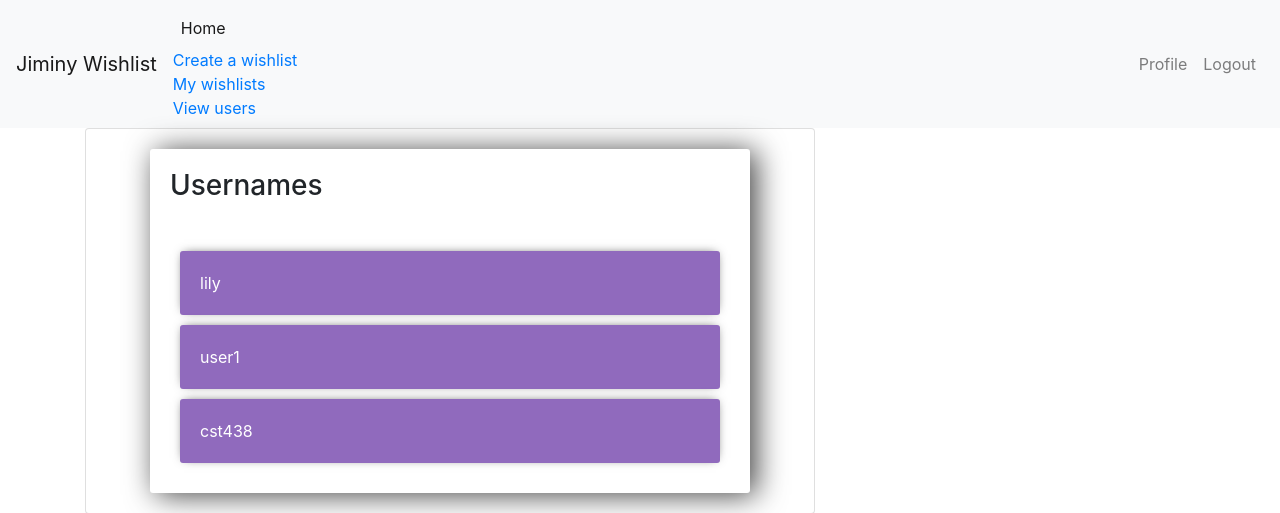
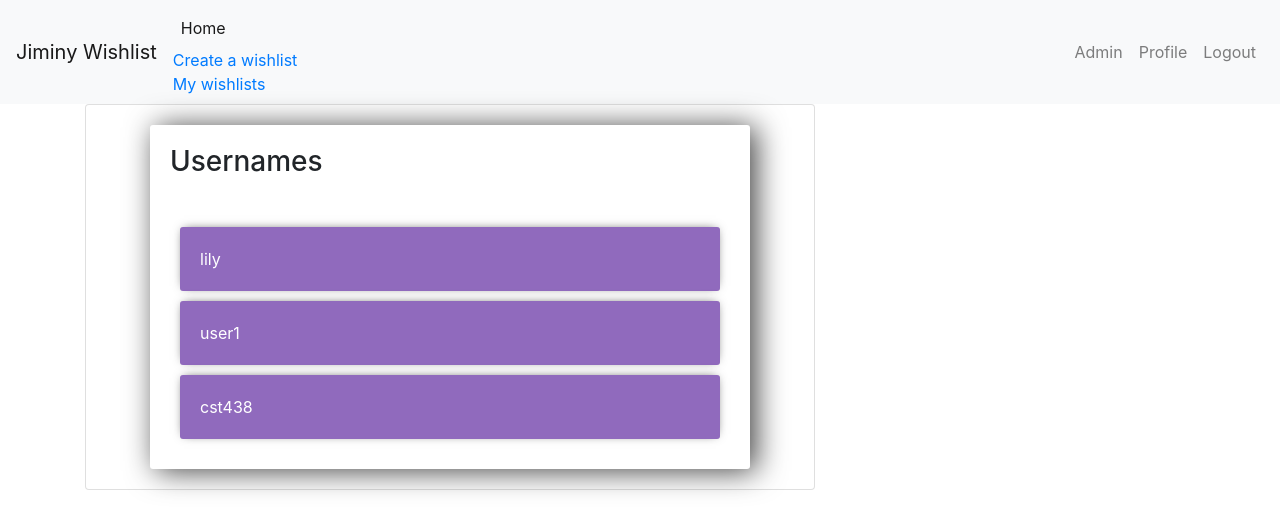
Before and after one commit to munoz/CST438_Project_2_J, a Django app: page /viewUsers/ in a window 1280 px wide. Shown: the top 513 px of the page. Run offline with Django 3.2, Linux system fonts and the light colour scheme; a user stored in the database is signed in; data comes from the database, SQL or seed files in the repository; some libraries are stand-ins or nearby versions.

Commit message:
created 'admin' page
moved 'view users' tab to admin

```diff
--- a/tasks/templates/tasks/base.html
+++ b/tasks/templates/tasks/base.html
@@ -26,13 +26,14 @@
         <a href="/createList">Create a wishlist</a>
         <br>
         <a href="/viewLists">My wishlists</a>
-        <br>
-        <a href="/viewUsers">View users</a>
+        <!-- <br>
+        <a href="/viewUsers">View users</a> -->
       </li>
      </ul>
 
       <div class = "navbar-nav" style="text-align: right;">
       	{% if user.is_authenticated%}
+          <a class ="nav-item nav-link" href = "{% url 'admin' %}">Admin</a>
       		<a class ="nav-item nav-link" href = "{% url 'profile' %}">Profile</a>
       		<a class ="nav-item nav-link" href = "{% url 'logout' %}">Logout</a>
       	{% else %}
--- a/tasks/urls.py
+++ b/tasks/urls.py
@@ -8,5 +8,6 @@ urlpatterns = [
     path('viewUsers/', views.viewUsers, name="viewUsers"),
     path('createList/', views.createList, name="createList"),
     path('viewLists/', views.viewLists, name="viewLists"),
-    path("viewItems/<int:id>", views.viewItems, name="viewItems"),
+    path('viewItems/<int:id>', views.viewItems, name="viewItems"),
+    path('admin', views.admin, name="admin"),
 ]
--- a/tasks/views.py
+++ b/tasks/views.py
@@ -83,6 +83,10 @@ def viewUsers(request):
     return render(request, 'tasks/viewUsers.html', context)
 
 @login_required
+def admin(request):
+    return render(request, 'tasks/admin.html')
+
+@login_required
 def createList(response):
     if response.method == 'POST':
         form = ListForm(response.POST)
```
Also changed, not shown: tasks/templates/tasks/admin.html (added, +11 -0 lines).
